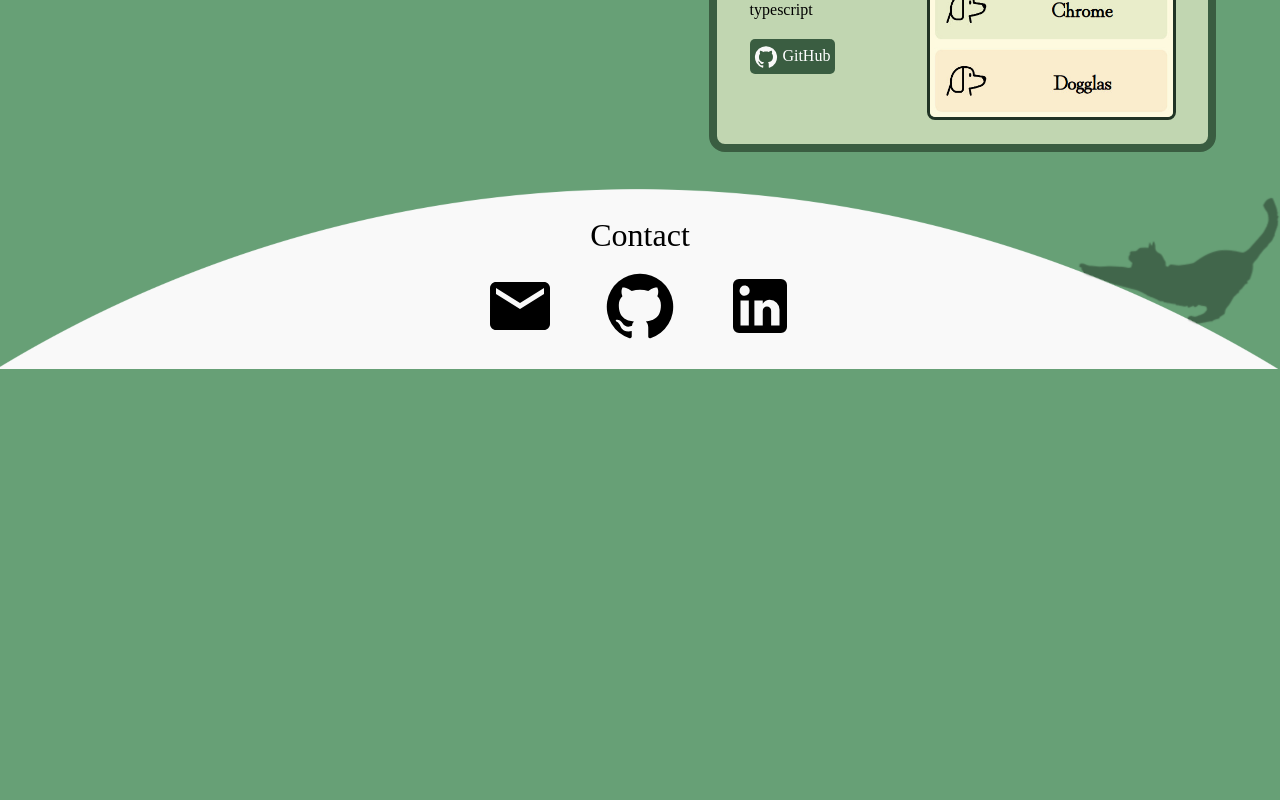
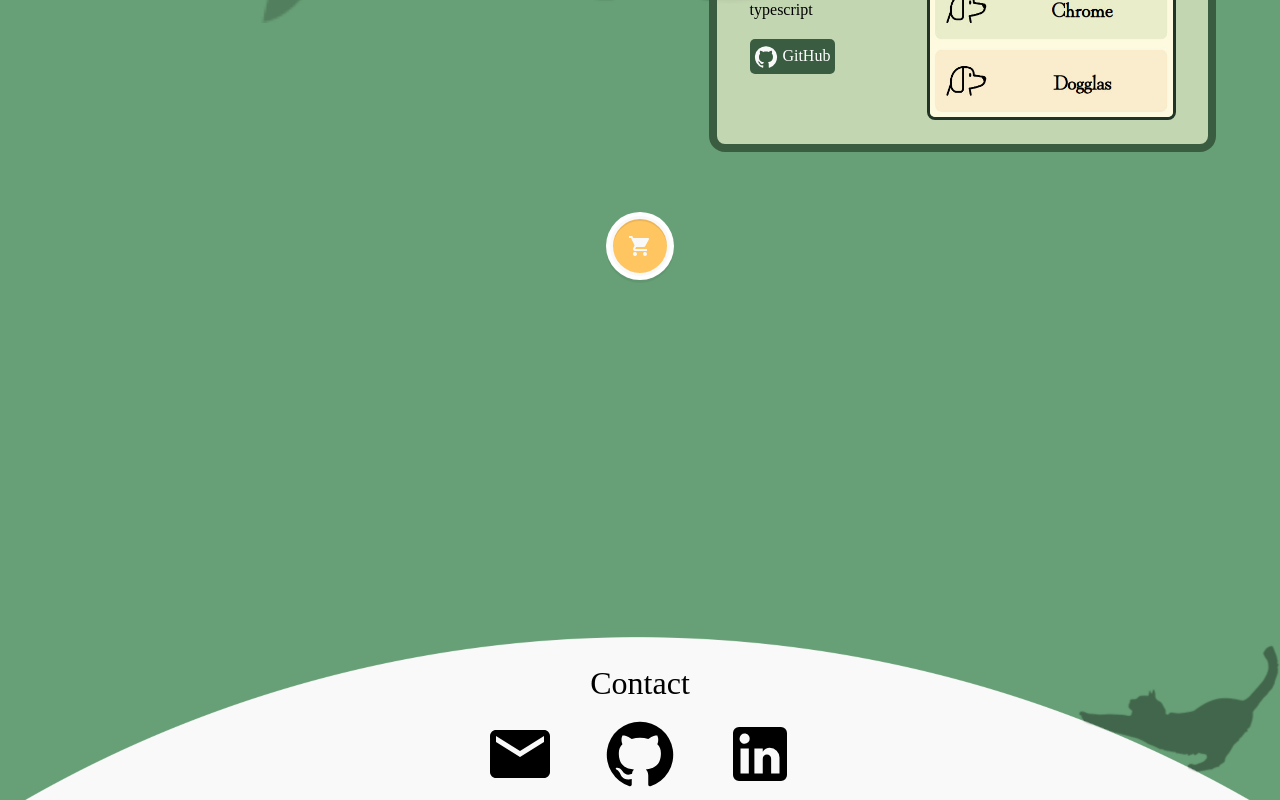
Before and after one commit to leonardo-nunez/leonardo-portfolio, a React (Create React App) app: page / in a window 1280 px wide. Shown: the part 3923-4723 px from the top of the page. Before the commit the page ends 4293 px from the top, so only its background shows below. Built offline with nearby package versions, Linux system fonts and the light colour scheme; a web font is replaced by a local one.

Commit message:
Add nextshopping

```diff
--- a/src/pages/projects/Projects.js
+++ b/src/pages/projects/Projects.js
@@ -1,14 +1,17 @@
 import { VerticalTimeline } from 'react-vertical-timeline-component';
 import 'react-vertical-timeline-component/style.min.css';
+
 import LocalBarIcon from '@mui/icons-material/LocalBar';
 import LaptopIcon from '@mui/icons-material/Laptop';
 import MusicNoteIcon from '@mui/icons-material/MusicNote';
 import PetsIcon from '@mui/icons-material/Pets';
+import ShoppingCartIcon from '@mui/icons-material/ShoppingCart';
 
 import cincin from './images/cincin.jpg';
 import musically from './images/musically.jpg';
 import portfolio from './images/portfolio.jpg';
 import puppies from './images/puppies.jpg';
+import shopping from './images/nextshopping.jpg';
 
 import Project from './Project';
 
@@ -59,6 +62,15 @@ const Projects = () => {
             'A fullstack application with server and client displaying puppy information built with typescript'
           }
         />
+        <Project
+          background={'dark'}
+          demoLink={'https://next-shopping.herokuapp.com/'}
+          icon={<ShoppingCartIcon />}
+          img={shopping}
+          url={'https://github.com/leonardo-nunez/next-shopping'}
+          title={'Next Shopping'}
+          text={'A product catalogue app done with NextJS and Scss'}
+        />
       </VerticalTimeline>
       <div className="projects__vertical-dots" />
     </section>
```
Also changed, not shown: src/pages/projects/images/nextshopping.jpg (added).
